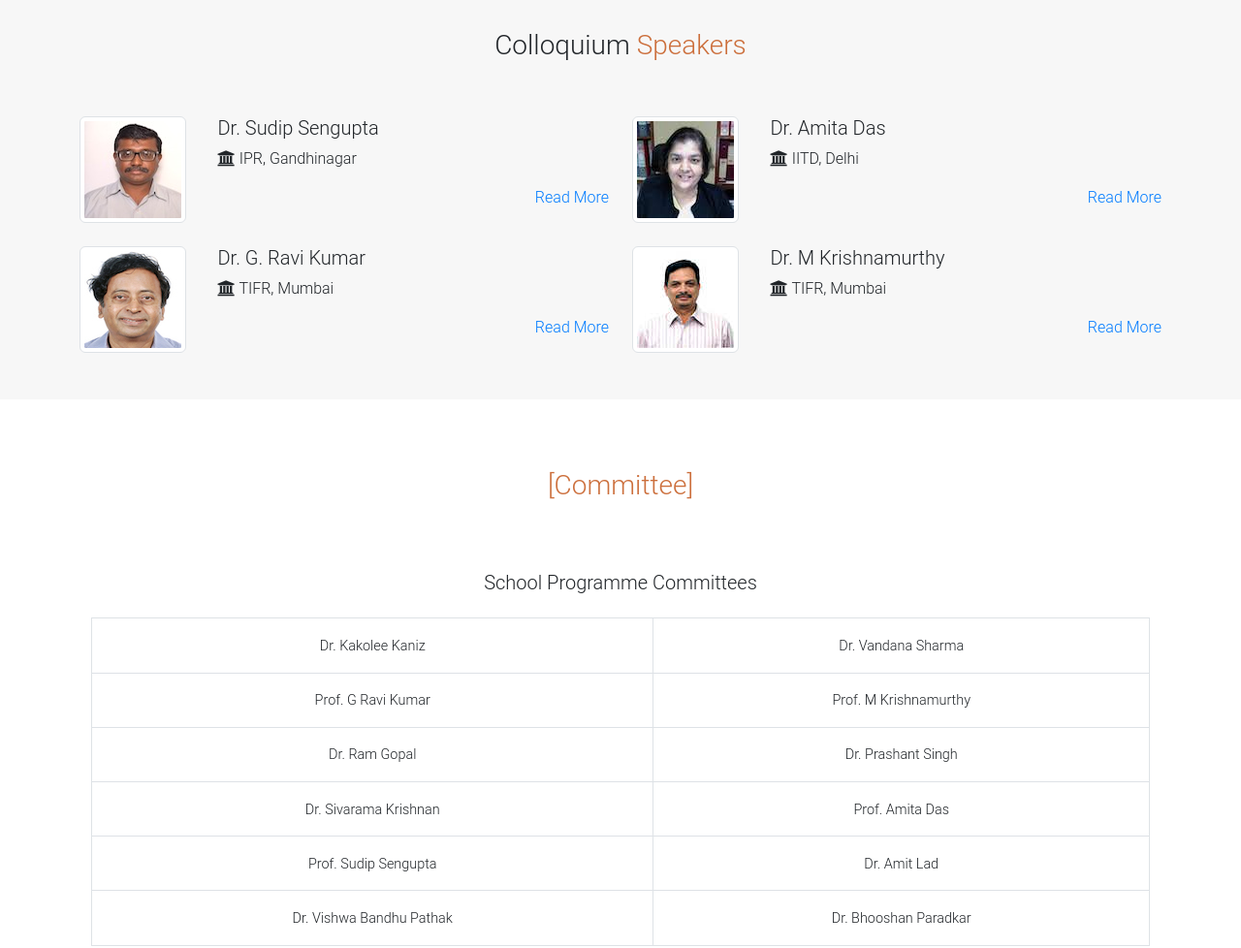
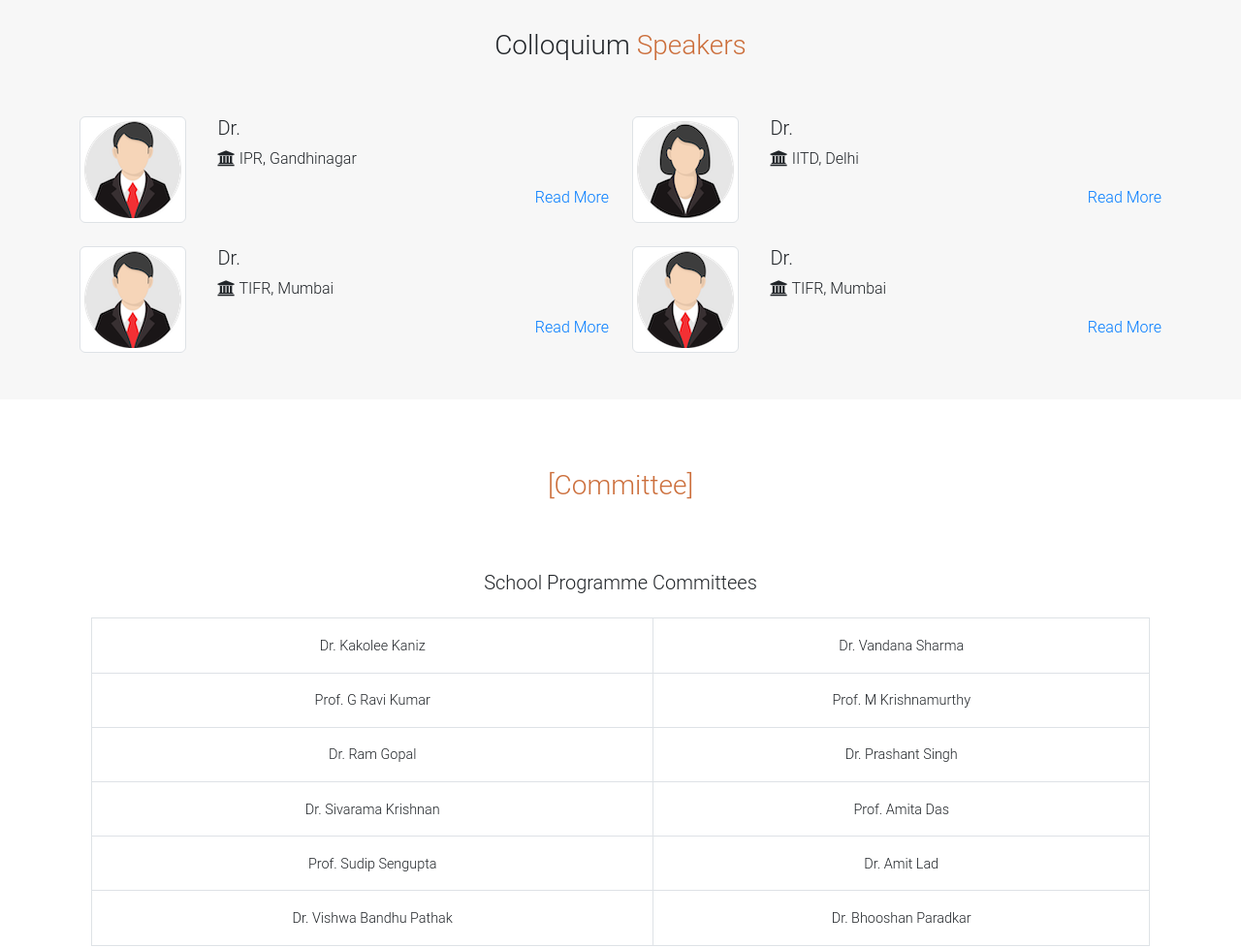
Before and after one commit to avadhesh3824/WISILS, a plain HTML site: page index.html in a window 1280 px wide. Shown: the part 2880-3858 px from the top of the page at 97% size. Drawn offline with nearby package versions, Linux system fonts and the light colour scheme.

Commit message:
updated index file 26feb

```diff
--- a/index.html
+++ b/index.html
@@ -313,10 +313,10 @@
                 <div class="col-md-6">
                     <div class="row">
                         <div class="col-md-3">
-                            <img src="img/faculties/sudip.jpg" class="img-thumbnail">
+                            <img src="img/faculties/M.png" class="img-thumbnail">
                         </div>
                         <div class="col-md-9">
-                            <h5>Dr. Sudip Sengupta</h5>
+                            <h5>Dr. </h5>
                             <p class="justify"><i class="fa fa-university" aria-hidden="true"></i> IPR, Gandhinagar</p>
                             <a href="#" class="d-flex justify-content-end" data-bs-toggle="modal"
                                 data-bs-target="#exampleModal">Read More</a>
@@ -327,12 +327,12 @@
                                 <div class="modal-dialog">
                                     <div class="modal-content">
                                         <div class="modal-header">
-                                            <h5 class="modal-title text-primary" id="exampleModalLabel">Dr. Sudip Sengupta</h5>
+                                            <h5 class="modal-title text-primary" id="exampleModalLabel">Dr. </h5>
                                             <button type="button" class="btn-close" data-bs-dismiss="modal"
                                                 aria-label="Close"></button>
                                         </div>
                                         <div class="modal-body">
-                                            <img src="img/faculties/sudip.jpg" class="img-thumbnail"
+                                            <img src="img/faculties/mk.jpg" class="img-thumbnail"
                                                 style="margin-left: auto;margin-right: auto;display: block;" />
                                             <p class="justify"><b>Abstract Title:</b> Lorem ipsum dolor sit amet, consectetur adipisicing elit, sed do eiusmod tempor incididunt ut labore et dolore magna aliqua. Ut enim ad minim veniam, quis nostrud exercitation ullamco laboris nisi ut aliquip ex ea commodo consequat. Duis aute irure dolor in reprehenderit in voluptate velit esse cillum dolore eu fugiat nulla pariatur. Excepteur sint occaecat cupidatat non proident, sunt in culpa qui officia deserunt mollit anim id est laborum.</p>
                                         </div>
@@ -355,10 +355,10 @@
 
                     <div class="row">
                         <div class="col-md-3">
-                            <img src="img/faculties/ravi.jpg" class="img-thumbnail" />
+                            <img src="img/faculties/M.png" class="img-thumbnail" />
                         </div>
                         <div class="col-md-9">
-                            <h5>Dr. G. Ravi Kumar</h5>
+                            <h5>Dr. </h5>
                             <p class="justify"><i class="fa fa-university" aria-hidden="true"></i> TIFR, Mumbai</p>
                             <a href="#" class="d-flex justify-content-end" data-bs-toggle="modal"
                                 data-bs-target="#exampleModalSpeaker">Read More</a>
@@ -369,12 +369,12 @@
                                 <div class="modal-dialog">
                                     <div class="modal-content">
                                         <div class="modal-header">
-                                            <h5 class="modal-title" id="exampleModalLabelSpeaker">Dr. G. Ravi Kumar</h5>
+                                            <h5 class="modal-title" id="exampleModalLabelSpeaker">Dr. </h5>
                                             <button type="button" class="btn-close" data-bs-dismiss="modal"
                                                 aria-label="Close"></button>
                                         </div>
                                         <div class="modal-body">
-                                            <img src="img/faculties/ravi.jpg" class="img-thumbnail"
+                                            <img src="img/faculties/M.png" class="img-thumbnail"
                                                 style="margin-left: auto;margin-right: auto;display: block;" />
                                             <p class="justify"><b>Abstract Title:</b> Lorem ipsum dolor sit amet, consectetur adipisicing elit, sed do eiusmod tempor incididunt ut labore et dolore magna aliqua. Ut enim ad minim veniam, quis nostrud exercitation ullamco laboris nisi ut aliquip ex ea commodo consequat. Duis aute irure dolor in reprehenderit in voluptate velit esse cillum dolore eu fugiat nulla pariatur. Excepteur sint occaecat cupidatat non proident, sunt in culpa qui officia deserunt mollit anim id est laborum.</p>
 </p>
@@ -393,10 +393,10 @@
                 <div class="col-md-6">
                     <div class="row">
                         <div class="col-md-3">
-                            <img src="img/faculties/amita.jpg" class="img-thumbnail" />
+                            <img src="img/faculties/F.png" class="img-thumbnail" />
                         </div>
                         <div class="col-md-9">
-                            <h5>Dr. Amita Das</h5>
+                            <h5>Dr. </h5>
                             <p class="justify"> <i class="fa fa-university" aria-hidden="true"></i> IITD, Delhi</p>
                             <a href="#" class="d-flex justify-content-end" data-bs-toggle="modal"
                                 data-bs-target="#exampleModalamita">Read More</a>
@@ -407,12 +407,12 @@
                                 <div class="modal-dialog">
                                     <div class="modal-content">
                                         <div class="modal-header">
-                                            <h5 class="modal-title" id="exampleModalLabelSpeaker">Dr. Amita Das</h5>
+                                            <h5 class="modal-title" id="exampleModalLabelSpeaker">Dr. </h5>
                                             <button type="button" class="btn-close" data-bs-dismiss="modal"
                                                 aria-label="Close"></button>
                                         </div>
                                         <div class="modal-body">
-                                            <img src="img/faculties/amita.jpg" class="img-thumbnail"
+                                            <img src="img/faculties/F.png" class="img-thumbnail"
                                                 style="margin-left: auto;margin-right: auto;display: block;" />
                                             <p class="justify"><b> Abstract Title</b>: Lorem ipsum, dolor sit amet consectetur adipisicing elit. Odio doloribus, voluptate animi accusantium rerum nesciunt nobis, quisquam eveniet alias laborum cum numquam consequuntur minus quasi dolore odit perspiciatis, ullam unde.</p>
                                         </div>
@@ -428,10 +428,10 @@
                     <br>
                     <div class="row">
                         <div class="col-md-3">
-                            <img src="img/faculties/mk.jpg" class="img-thumbnail" />
+                            <img src="img/faculties/M.png" class="img-thumbnail" />
                         </div>
                         <div class="col-md-9">
-                            <h5>Dr. M Krishnamurthy</h5>
+                            <h5>Dr. </h5>
                             <p class="justify"><i class="fa fa-university" aria-hidden="true"></i> TIFR, Mumbai</p>
                             <a href="#" class="d-flex justify-content-end" data-bs-toggle="modal"
                                 data-bs-target="#exampleModalmkrish">Read More</a>
@@ -442,12 +442,12 @@
                                 <div class="modal-dialog">
                                     <div class="modal-content">
                                         <div class="modal-header">
-                                            <h5 class="modal-title" id="exampleModalmkrish">Dr. M Krishnamurthy</h5>
+                                            <h5 class="modal-title" id="exampleModalmkrish">Dr. </h5>
                                             <button type="button" class="btn-close" data-bs-dismiss="modal"
                                                 aria-label="Close"></button>
                                         </div>
                                         <div class="modal-body">
-                                            <img src="img/faculties/mk.jpg" class="img-thumbnail"
+                                            <img src="img/faculties/M.png" class="img-thumbnail"
                                                 style="margin-left: auto;margin-right: auto;display: block;" />
                                            <p class="justify"><b>Abstract Title:</b> Lorem ipsum, dolor sit amet consectetur adipisicing elit. Odio doloribus, voluptate animi accusantium rerum nesciunt nobis, quisquam eveniet alias laborum cum numquam consequuntur minus quasi dolore odit perspiciatis, ullam unde.</p>
                                         </div>
@@ -629,7 +629,7 @@
     <div class="container p-4">
 
         <p class="justify"> We are excited to welcome you to the upcoming [Event Name], taking place from [Event Dates]. To ensure your stay is comfortable and hassle-free, we have arranged accommodations with our partner hotels. Please find below detailed information about our recommended accommodation options:</p>
-        <p class="text-center"><a href="https://docs.google.com/forms/d/e/1FAIpQLSdRYB6t8BE0Zx7gm6FgozcNKzevmEVhy6Np2YASjsz2sGpQlA/viewform" target="_blank"><button type="button" class="btn btn-primary btn-sm">Registration</button></a></p>
+
 </div>
   </div>
 </section>
```
Also changed, not shown: img/faculties/F.png (added), img/faculties/M.png (added).
